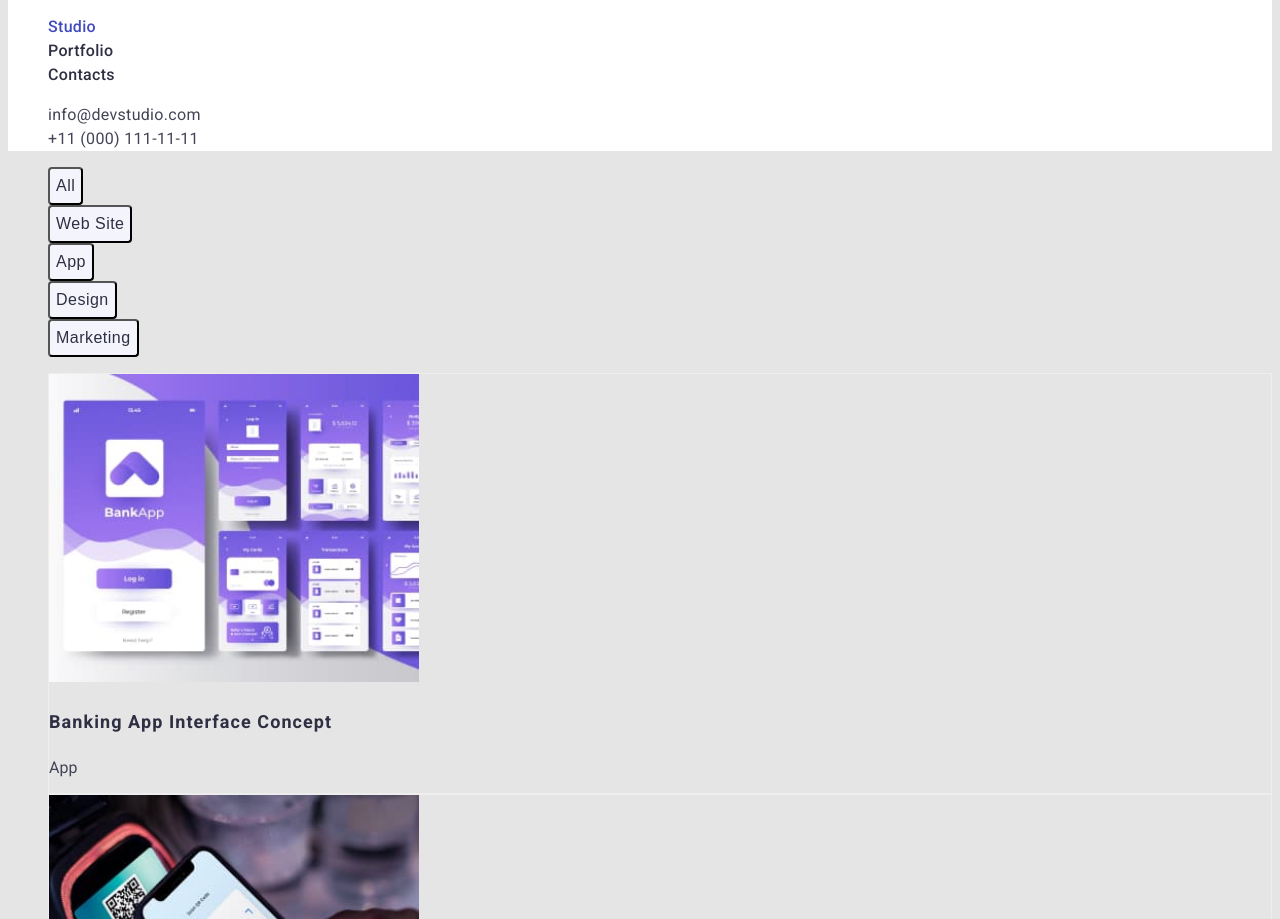
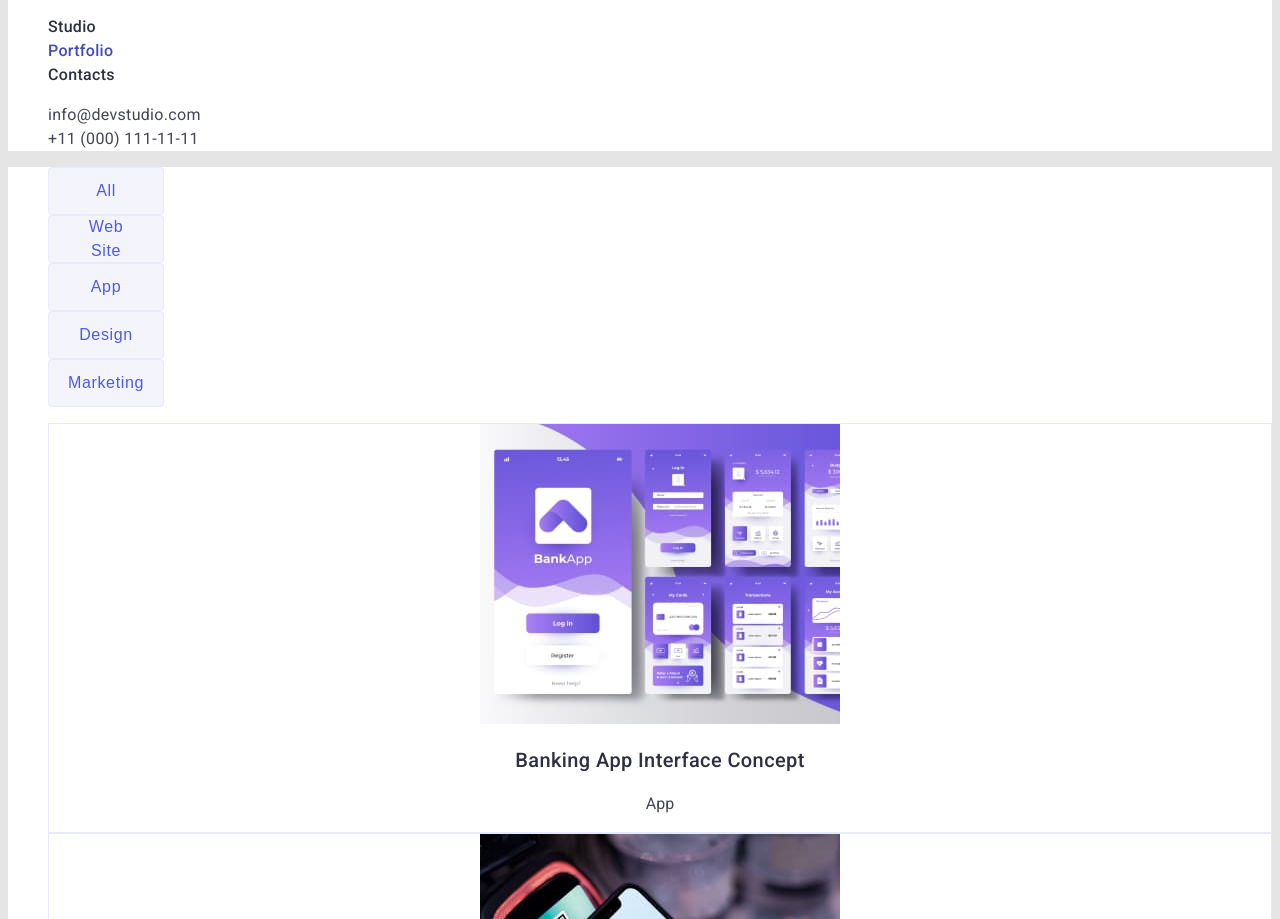
Before and after one commit to Oddyhn/goit82-markup-hw-02, a plain HTML site: page portfolio.html in a window 1280 px wide. Shown: the part 33-952 px from the top of the page. Drawn offline with Linux system fonts and the light colour scheme.

Commit message:
Portfolio styles

```diff
--- a/CSS/style.css
+++ b/CSS/style.css
@@ -31,7 +31,10 @@ body {
 
 /* Header */
 
-.header-style {
+.header-style,
+.principles,
+.product,
+.projects {
 	background-color: #ffffff;
 }
 
@@ -162,13 +165,9 @@ body {
 /* Studio */
 /* Principles */
 
-.principles,
-.product {
-	background-color: #ffffff;
-}
-
 .principles-head,
-.employer-head {
+.employer-head,
+.project-title {
 	font-weight: 500;
 	font-size: 20px;
 	line-height: 1.2;
@@ -179,7 +178,8 @@ body {
 }
 
 .principles-text,
-.employer-text {
+.employer-text,
+.project-name {
 	line-height: 1.5;
 }
 
@@ -226,53 +226,47 @@ body {
 .filter-btn {
 	font-weight: 500;
 	font-size: 16px;
-	line-height: 1.63;
+	line-height: 1.5;
 
+	align-items: center;
 	text-align: center;
-	letter-spacing: 0.03em;
+	letter-spacing: 0.04em;
 
-	cursor: pointer;
+	color: var(--decor-color);
 
-	height: 38px;
+	display: flex;
+	flex-direction: row;
+	justify-content: center;
+	align-items: center;
+	padding: 12px 24px;
 
-	background-color: var(--lightfon-color);
+	width: 116px;
+	height: 48px;
+
+	background: var(--lightfon-color);
+	border: 1px solid var(--ltdecor-color);
 	border-radius: 4px;
-
-	color: var(--bglatter-color);
 }
 
 .filter-btn:hover,
 .filter-btn:focus {
-	background-color: var(--active-color);
-	box-shadow: 0px 3px 1px rgba(0, 0, 0, 0.1), 0px 1px 2px rgba(0, 0, 0, 0.08), 0px 2px 2px rgba(0, 0, 0, 0.12);
+	color: #ffffff;
+
+	background: var(--active-color);
+	box-shadow: 0px 3px 1px rgba(0, 0, 0, 0.1), 0px 2px 1px rgba(0, 0, 0, 0.08), 0px 2px 2px rgba(0, 0, 0, 0.12);
 	border-radius: 4px;
-
-	color: var(--background-color);
 }
 
 .filter-btn:visited {
-	background-color: var(--background-color);
+	background-color: var(--bglatter-color);
 }
 
 /* Portfolio */
 /* Project */
 
 .project-item {
-	background: var(--background-color);
-	border: 1px solid #eeeeee;
+	background: #ffffff;
+	border: 1px solid var(--ltdecor-color);
+
+	text-align: center;
 }
-
-.project-title {
-	font-size: 18px;
-	line-height: 2;
-	letter-spacing: 0.06em;
-
-	color: var(--bglatter-color);
-}
-
-.project-type {
-	font-size: 16px;
-	line-height: 1.88;
-
-	color: var(--bglatter-color);
-}
--- a/portfolio.html
+++ b/portfolio.html
@@ -20,16 +20,16 @@
 	<body>
 		<header class="header-style">
 			<nav class="nav-style">
-				<a class="logo-style link-line" href="./index.html">
+				<a class="logo-style link-line" href="./portfolio.html">
 					<span>WEB</span>
 					STUDIO
 				</a>
 				<ul class="menu-list list-marker">
 					<li class="menu-item">
-						<a class="menu-link link-line current" href="./index.html">Studio</a>
+						<a class="menu-link link-line" href="./index.html">Studio</a>
 					</li>
 					<li class="menu-item">
-						<a class="menu-link link-line" href="./Portfolio.html">Portfolio</a>
+						<a class="menu-link link-line current" href="./Portfolio.html">Portfolio</a>
 					</li>
 					<li class="menu-item">
 						<a class="menu-link link-line" href="">Contacts</a>
@@ -73,49 +73,49 @@
 
 				<ul class="project-list list-marker">
 					<li class="project-item">
-						<img class="preject-image" src="./image/portfolio/banking.jpg" alt="Tehno" width="370" />
+						<img class="preject-image" src="./image/portfolio/banking.jpg" alt="Tehno" width="360" />
 						<h3 class="project-title">Banking App Interface Concept</h3>
 						<p class="project-name">App</p>
 					</li>
 					<li class="project-item">
-						<img class="preject-image" src="./image/portfolio/payment.jpg" alt="Poster" width="370" />
+						<img class="preject-image" src="./image/portfolio/payment.jpg" alt="Poster" width="360" />
 						<h3 class="project-title">Cashless Payment</h3>
 						<p class="project-name">Marketing</p>
 					</li>
 					<li class="project-item">
-						<img class="preject-image" src="./image/portfolio/meditation.jpg" alt="Seafood" width="370" />
+						<img class="preject-image" src="./image/portfolio/meditation.jpg" alt="Seafood" width="360" />
 						<h3 class="project-title">Meditaion App</h3>
 						<p class="project-name">App</p>
 					</li>
 
 					<li class="project-item">
-						<img class="preject-image" src="./image/portfolio/taxi.jpg" alt="Prime" width="370" />
+						<img class="preject-image" src="./image/portfolio/taxi.jpg" alt="Prime" width="360" />
 						<h3 class="project-title">Taxi Service</h3>
 						<p class="project-name">Marketing</p>
 					</li>
 					<li class="project-item">
-						<img class="preject-image" src="./image/portfolio/illustration.jpg" alt="Boxes" width="370" />
+						<img class="preject-image" src="./image/portfolio/illustration.jpg" alt="Boxes" width="360" />
 						<h3 class="project-title">Screen Illustrations</h3>
 						<p class="project-name">Design</p>
 					</li>
 					<li class="project-item">
-						<img class="preject-image" src="./image/portfolio/courses.jpg" alt="Borders" width="370" />
+						<img class="preject-image" src="./image/portfolio/courses.jpg" alt="Borders" width="360" />
 						<h3 class="project-title">Online Courses</h3>
 						<p class="project-name">Marketing</p>
 					</li>
 
 					<li class="project-item">
-						<img class="preject-image" src="./image/portfolio/instagram.jpg" alt="Edition" width="370" />
+						<img class="preject-image" src="./image/portfolio/instagram.jpg" alt="Edition" width="360" />
 						<h3 class="project-title">Instagram Stories Concept</h3>
 						<p class="project-name">Design</p>
 					</li>
 					<li class="project-item">
-						<img class="preject-image" src="./image/portfolio/food.jpg" alt="Lab" width="370" />
+						<img class="preject-image" src="./image/portfolio/food.jpg" alt="Lab" width="360" />
 						<h3 class="project-title">Organic Food</h3>
 						<p class="project-name">Web Site</p>
 					</li>
 					<li class="project-item">
-						<img class="preject-image" src="./image/portfolio/coffe.jpg" alt="Business" width="370" />
+						<img class="preject-image" src="./image/portfolio/coffe.jpg" alt="Business" width="360" />
 						<h3 class="project-title">Fresh Coffee</h3>
 						<p class="project-name">Web Site</p>
 					</li>
@@ -124,7 +124,7 @@
 		</main>
 
 		<footer class="footer-style">
-			<a class="logo-style link-line" href="./index.html">
+			<a class="logo-style link-line" href="./portfolio.html">
 				<span>WEB</span>
 				STUDIO
 			</a>
```
